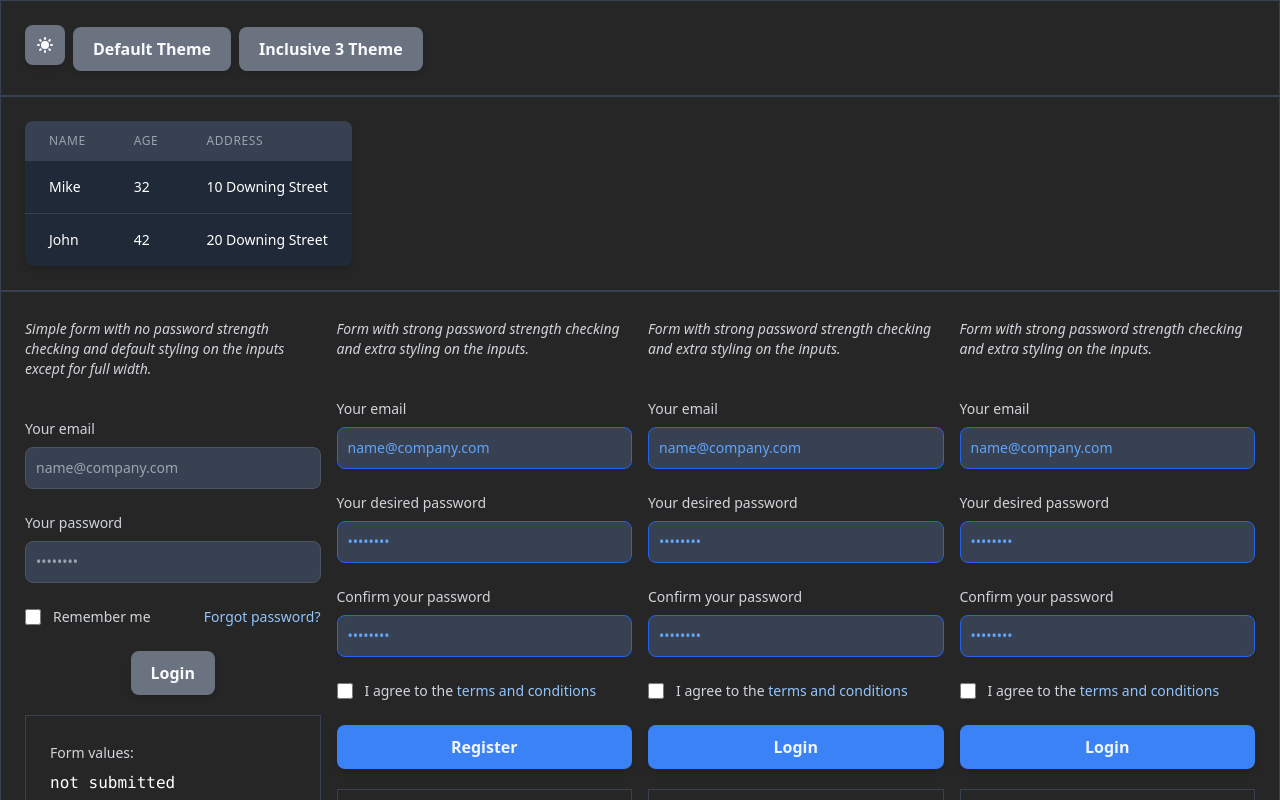
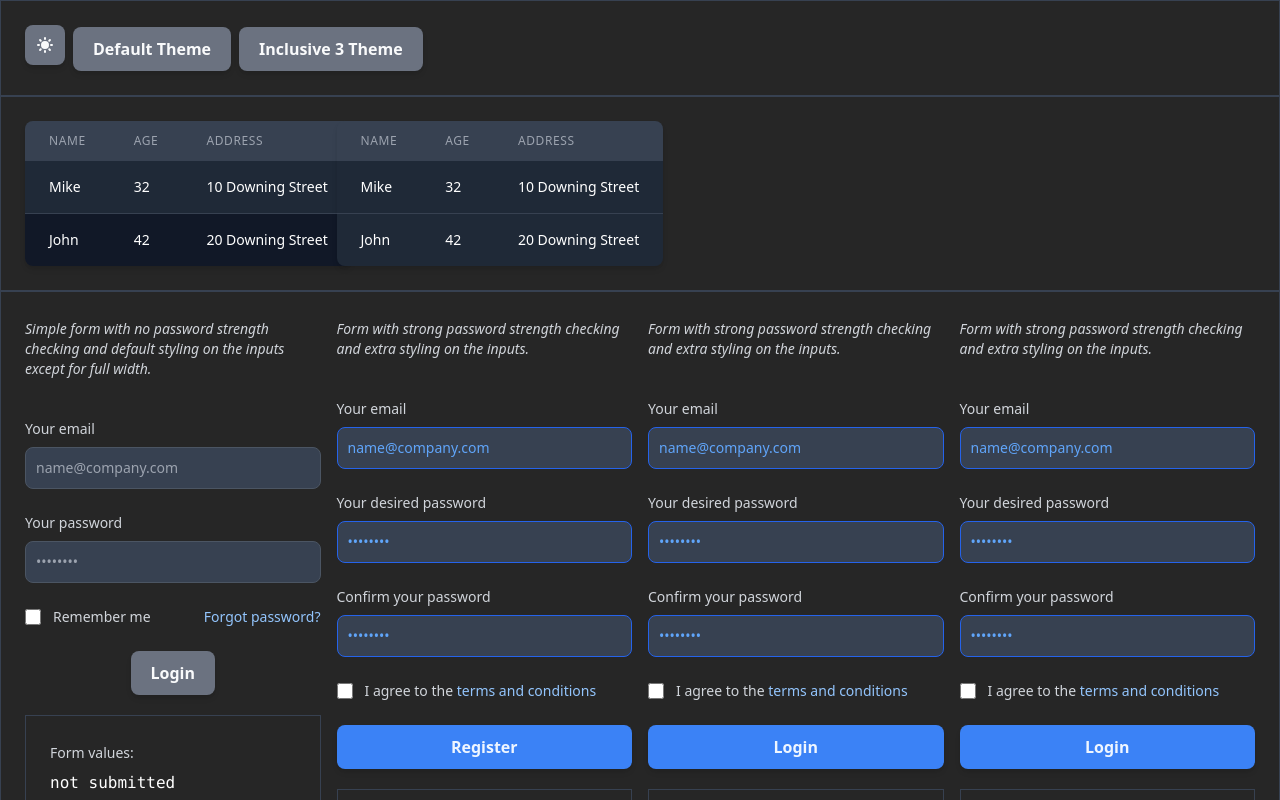
Before and after one commit to edadma/react-tailwind, a React (Create React App) app: page / in a window 1280 px wide. Shown: the top 800 px of the page. Built offline with nearby package versions, Linux system fonts and the light colour scheme.

Commit message:
code Table

```diff
--- a/src/Card.tsx
+++ b/src/Card.tsx
@@ -12,24 +12,15 @@ interface CardProps
   pad?: number
 }
 
-export const Card: React.FC<CardProps> = ({
-  children,
-  className,
-  rounded,
-  border,
-  shadow,
-  fit,
-  bg,
-  pad,
-  ...other
-}) => {
+export const Card: React.FC<CardProps> = (props) => {
+  const { children, className, rounded, border, shadow, fit, bg, pad, ...other } = props
   const { theme } = useTheme()
 
   return (
     <div
       className={`${optionProps(
         theme,
-        other,
+        props,
         'card',
         'rounded',
         'border',
--- a/src/Demo.tsx
+++ b/src/Demo.tsx
@@ -82,7 +82,8 @@ export const Demo: React.FC = () => {
         </Card>
         <Card>
           <Grid cols={4}>
-            <Table striped hoverable bordered columns={columns} data={data} />
+            <Table striped hoverable columns={columns} data={data} />
+            <Table columns={columns} data={data} />
           </Grid>
         </Card>
         <Card>
--- a/src/Table.tsx
+++ b/src/Table.tsx
@@ -5,7 +5,7 @@ import { ModeSwitcher } from './ModeSwitcher'
 import { ThemeSwitcher } from './ThemeSwitcher'
 import { DefaultTheme } from './themes/DefaultTheme'
 import { CB3Theme } from './themes/CB3Theme'
-import { ThemeProvider, useTheme } from './ThemeProvider'
+import { optionProps, ThemeProvider, useTheme } from './ThemeProvider'
 import { ModeProvider } from './ModeProvider'
 
 export interface TableColumn {
@@ -41,9 +41,17 @@ export const Table: FC<TableProps> = (props) => {
       <tbody>
         {data.map((row, ind) => (
           <tr
-            className={`${theme.component.table.style.tr} ${
-              ind < data.length - 1 ? theme.component.table.style.horizontalDividers : ''
-            }`}
+            className={`${optionProps(
+              theme,
+              props,
+              'table',
+              // 'rounded',
+              // 'border',
+              // 'shadow',
+              'hoverable'
+            )} ${
+              striped ? theme.component.table.style.trStriped : theme.component.table.style.tr
+            } ${ind < data.length - 1 ? theme.component.table.style.horizontalDividers : ''}`}
           >
             {columns.map(({ index }) => (
               <td className={theme.component.table.style.td}>{row[index]}</td>
@@ -54,76 +62,3 @@ export const Table: FC<TableProps> = (props) => {
     </table>
   )
 }
-
-export const ExampleTable: FC = () => {
-  return (
-    <ThemeProvider>
-      <ModeProvider>
-        <Card>
-          <Space>
-            <ModeSwitcher />
-            <ThemeSwitcher value={DefaultTheme} />
-            <ThemeSwitcher value={CB3Theme} />
-          </Space>
-        </Card>
-        <Card>
-          <table className="overflow-hidden rounded-lg shadow-md">
-            <thead className="bg-gray-50 dark:bg-gray-700">
-              <tr>
-                <th
-                  scope="col"
-                  className="py-3 px-6 text-xs font-medium tracking-wider text-left text-gray-700 uppercase dark:text-gray-400"
-                >
-                  Name
-                </th>
-                <th
-                  scope="col"
-                  className="py-3 px-6 text-xs font-medium tracking-wider text-right text-gray-700 uppercase dark:text-gray-400"
-                >
-                  Price
-                </th>
-                <th scope="col" className="relative py-3 px-6">
-                  <span className="sr-only">Edit</span>
-                </th>
-              </tr>
-            </thead>
-            <tbody>
-              <tr className="bg-white border-b dark:bg-gray-800 dark:border-gray-700">
-                <td className="py-4 px-6 text-sm font-medium text-gray-900 whitespace-nowrap dark:text-white">
-                  Apple MacBook Pro 17"
-                </td>
-                <td className="text-right py-4 px-6 text-sm text-gray-500 whitespace-nowrap dark:text-gray-400">
-                  $2999
-                </td>
-                <td className="py-4 px-6 text-sm font-medium text-right whitespace-nowrap">
-                  <a
-                    href="#"
-                    className="text-blue-600 hover:text-blue-900 dark:text-blue-500 dark:hover:underline"
-                  >
-                    Edit
-                  </a>
-                </td>
-              </tr>
-              <tr className="bg-white dark:bg-gray-800">
-                <td className="py-4 px-6 text-sm font-medium text-gray-900 whitespace-nowrap dark:text-white">
-                  Apple Magic Mouse 2
-                </td>
-                <td className="text-right py-4 px-6 text-sm text-gray-500 whitespace-nowrap dark:text-gray-400">
-                  $99
-                </td>
-                <td className="py-4 px-6 text-sm font-medium text-right whitespace-nowrap">
-                  <a
-                    href="#"
-                    className="text-blue-600 hover:text-blue-900 dark:text-blue-500 dark:hover:underline"
-                  >
-                    Edit
-                  </a>
-                </td>
-              </tr>
-            </tbody>
-          </table>
-        </Card>
-      </ModeProvider>
-    </ThemeProvider>
-  )
-}
--- a/src/index.tsx
+++ b/src/index.tsx
@@ -2,7 +2,6 @@ import ReactDOM from 'react-dom'
 import './index.css'
 import { StrictMode } from 'react'
 import { Demo } from './Demo'
-import { ExampleTable } from './Table'
 
 ReactDOM.render(
   <StrictMode>
--- a/src/themes/DefaultTheme.ts
+++ b/src/themes/DefaultTheme.ts
@@ -502,8 +502,15 @@ export const DefaultTheme = {
         thead: 'bg-gray-50 dark:bg-gray-700',
         th: 'py-3 px-6 text-xs font-medium tracking-wider text-left text-gray-700 uppercase dark:text-gray-400',
         tr: 'bg-white dark:bg-gray-800',
+        trStriped: 'odd:bg-white even:bg-gray-50 odd:dark:bg-gray-800 even:dark:bg-gray-900',
         horizontalDividers: 'border-b dark:border-gray-700',
         td: 'py-4 px-6 text-sm font-medium text-gray-900 whitespace-nowrap dark:text-white',
+      },
+      options: {
+        hoverable: 'hover:bg-gray-700 dark:hover:bg-gray-700',
+      },
+      default: {
+        hoverable: false,
       },
     },
   },
```
